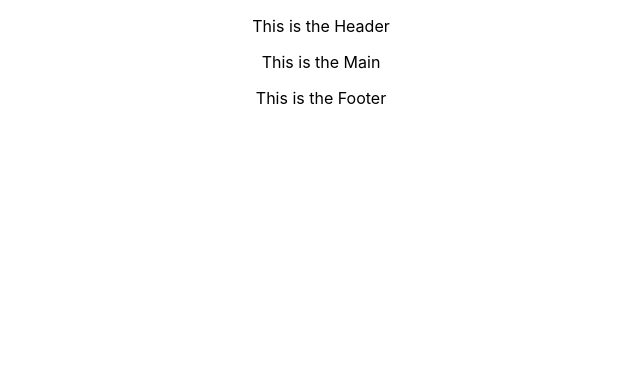
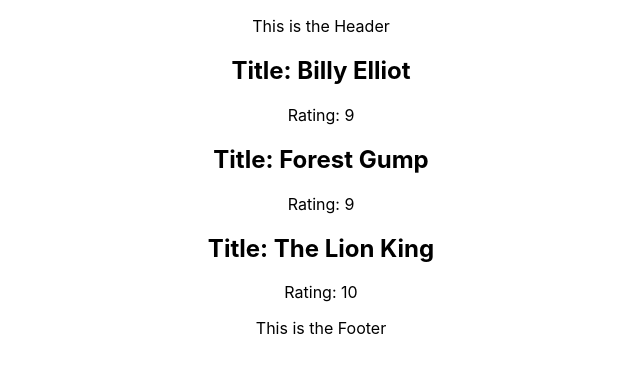
Before and after one commit to katiFe/Popcorn-Time, a React (Create React App) app: page / in a window 1280 px wide. Shown: the top 372 px of the page, without its empty margins (319-959 px from the left). Built offline with nearby package versions, Linux system fonts and the light colour scheme.

Commit message:
display multiple movies using .map()

```diff
--- a/src/components/Main.js
+++ b/src/components/Main.js
@@ -1,7 +1,40 @@
 import React from "react";
 
-function Main(){
-    return <p>This is the Main</p>
+
+
+function Main() {
+
+    const moviesArr = [
+        {
+            id: 1,
+            title: "Billy Elliot",
+            rating: 9
+        },
+        {
+            id: 2,
+            title: "Forest Gump",
+            rating: 9
+        },
+        {
+            id: 3,
+            title: "The Lion King",
+            rating: 10
+        }
+
+    ];
+
+    return (
+        <>
+            {moviesArr.map((movie, index) => {
+                return (
+                    <div key={movie.id}>
+                        <h2>Title: {movie.title}</h2>
+                        Rating: {movie.rating}
+                    </div>
+                );
+            })}
+        </>
+    );
 };
 
 export default Main;
```
